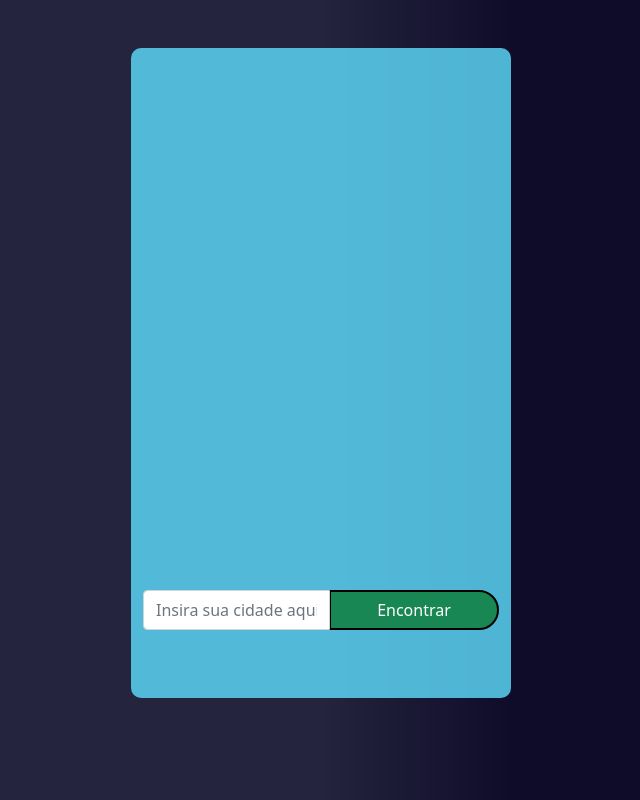
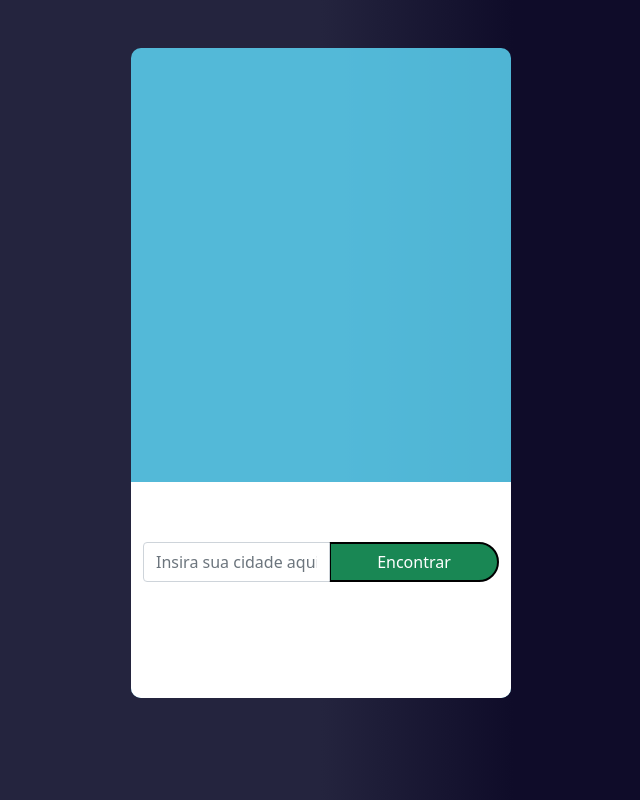
Before and after one commit to caiobarbosa881/consumo-api, a React (Create React App) app: page / in a window 1280 px wide. Shown: the whole page, without its empty margins (319-959 px from the left). Built offline with nearby package versions, Linux system fonts and the light colour scheme.

Commit message:
'margin-icons'

```diff
--- a/src/App.css
+++ b/src/App.css
@@ -6,10 +6,10 @@
     border-radius: 10px;
 }
 .yellow{
-    background: linear-gradient(180deg, rgb(245, 245, 33), rgb(194, 65, 6));
+    background: -webkit-linear-gradient(180deg, rgb(245, 245, 33), rgb(194, 65, 6));
 }
 .blue{
-    background: linear-gradient(180deg, rgb(33, 132, 245), rgb(5, 18, 134));
+    background: -webkit-linear-gradient(180deg, rgb(101, 172, 252), rgb(2, 90, 255));
 }
 .form-control{
     height: 40px;
@@ -22,8 +22,19 @@ button{
     width: 170px;
 }
 .empty-space{
-    height: 490px;
+    height: 434px;
 }
 .weather-icons{
     height: 30px;
 }
+.input-group{
+    padding-top: 60px;
+    background-color: rgb(255, 255, 255);
+    height: 216px;
+    border-bottom-left-radius: 10px;
+    border-bottom-right-radius: 10px;
+}
+.col{
+    background-color:aquamarine;
+    margin-left: 50px;
+}
--- a/src/App.js
+++ b/src/App.js
@@ -59,6 +59,7 @@ function App() {
       {weatherForecast ? (<img src={weatherForecast.current.condition.icon} alt='ícone que representa o clima atual da aplicação'/>
 ) : null}
 
+
       <div className="input-group mb-3">
               <input type="text" className="form-control" onChange={handleChange} placeholder="Insira sua cidade aqui" aria-label="Recipient's username" aria-describedby="basic-addon2"/>
               <div className="input-group-append">
```
